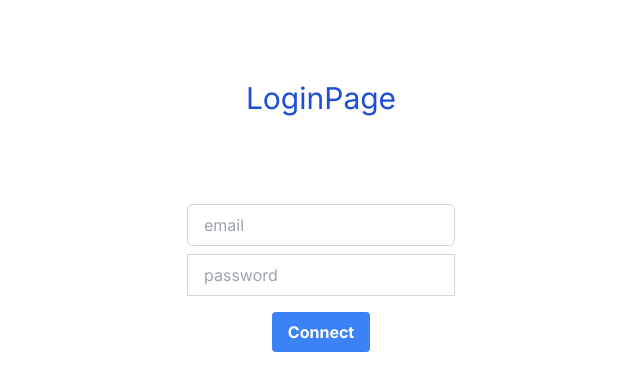
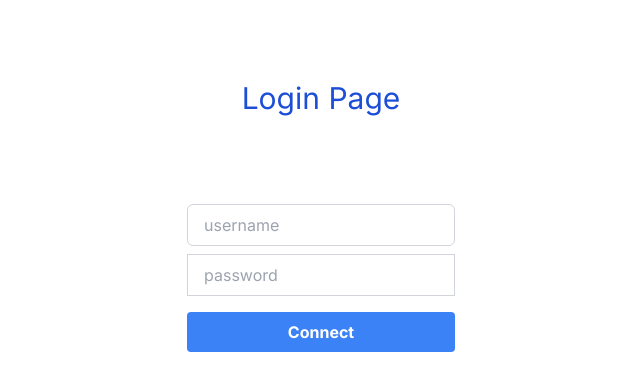
Before and after one commit to abderrahmaneosmani/weasydoo-nextjs, a Next.js app: page /auth/login in a window 1280 px wide. Shown: the top 390 px of the page, without its empty margins (319-959 px from the left). Built offline with nearby package versions, Linux system fonts and the light colour scheme.

Commit message:
handle login

```diff
--- a/src/app/api/auth/[...nextauth]/route.ts
+++ b/src/app/api/auth/[...nextauth]/route.ts
@@ -1,24 +1,22 @@
-import NextAuth from "next-auth"
+import NextAuth from "next-auth";
 
-import  CredentialsProvider from 'next-auth/providers/credentials'
+import CredentialsProvider from "next-auth/providers/credentials";
 
 const handler = NextAuth({
-    pages:{
-        signIn:'/auth/login'
+  pages: {
+    signIn: "/auth/login",
   },
   callbacks: {
-      async signIn({ user, account, profile, email, credentials }) {
-        return true
+    async signIn() {
+      return true;
     },
-      async redirect({ url, baseUrl }) {
-        return baseUrl
+    async redirect({ baseUrl }) {
+      return baseUrl;
     },
-      async session({ session, user, token }) {
-        return session
+    async session({ session }) {
+      return session;
     },
-      async jwt({ token, user, account, profile, isNewUser }) {
-        return token
-      }},
+  },
 
   providers: [
     CredentialsProvider({
@@ -26,36 +24,38 @@ const handler = NextAuth({
 
       credentials: {
         email: { label: "root", type: "text", placeholder: "" },
-              password: { label: "Password", type: "password" }
+        password: { label: "Password", type: "password" },
       },
-            async authorize(credentials:any, req) {
-              const {email,password }=credentials
+      async authorize(credentials: any, req) {
+        try {
+          const { username, password } = credentials;
 
-              const dataCredentials={
-
-                email,password
-              }
+          const dataCredentials: any = {
+            username,
+            password,
+          };
           const myHeaders = new Headers();
           myHeaders.append("Content-Type", "application/json");
 
-              const response = await fetch('https://fakestoreapi.com/auth/login', {
-                method: 'POST',
-                headers:myHeaders,
-                body: JSON.stringify(dataCredentials)
-              })
+          const response = await fetch("https://fakestoreapi.com/auth/login", {
+            method: "POST",
+            headers: myHeaders,
+            body: JSON.stringify(dataCredentials),
+          });
 
-              const data = await response.json()
+          const data = await response.json();
 
           if (data && response.ok) {
-                return data.user
+            return data?.token;
           } else {
-                return null
+            return null;
+          }
+        } catch (error) {
+          console.log("error", error);
+        }
+      },
+    }),
+  ],
+});
 
-              }
-            }
-          })
-    ]
-
-})
-
-export { handler as GET, handler as POST }
+export { handler as GET, handler as POST };
--- a/src/app/auth/login/page.tsx
+++ b/src/app/auth/login/page.tsx
@@ -1,19 +1,51 @@
-import React from 'react'
+"use client";
+
+import { signIn } from "next-auth/react";
+import { FormEvent } from "react";
 
 function LoginPage() {
+  async function handleSubmitLogin(event: FormEvent<HTMLFormElement>) {
+    event.preventDefault();
+
+    const formLogin = new FormData(event?.currentTarget);
+    const username = formLogin.get("username");
+    const password = formLogin.get("password");
+
+    signIn("credentials", {
+      username,
+      password,
+    }).then((res) => res);
+  }
+
   return (
-    <div className='flex items-center justify-center mt-20 flex-col'>
-        <p className='text text-3xl text-blue-700'>LoginPage</p>
+    <div className="flex items-center justify-center mt-20 flex-col">
+      <p className="text text-3xl text-blue-700">Login Page</p>
 
-         <div className='flex flex-col justify-start items-center mt-20 '>
-            <input type="text"  placeholder='email' className='border border-gray-300 rounded-md px-4 py-2  my-2 focus:outline-none focus:border-blue-500'/>
-            <input type="text" placeholder='password' className='border border-gray-300 round-md px-4 py-2  mb-2 focus:outline-none focus:border-blue-500' />
-            <button className= " mt-2 bg-blue-500 hover:bg-blue-700 text-white font-bold py-2 px-4 rounded"> Connect </button>
-
-
-         </div>
+      <div className="flex flex-col justify-start items-center mt-20 ">
+        <form onSubmit={handleSubmitLogin} className="flex flex-col">
+          <input
+            type="text"
+            name="username"
+            placeholder="username"
+            className="border border-gray-300 rounded-md px-4 py-2  my-2 focus:outline-none focus:border-blue-500"
+          />
+          <input
+            type="text"
+            name="password"
+            placeholder="password"
+            className="border border-gray-300 round-md px-4 py-2  mb-2 focus:outline-none focus:border-blue-500"
+          />
+          <button
+            type="submit"
+            className=" mt-2 bg-blue-500 hover:bg-blue-700 text-white font-bold py-2 px-4 rounded"
+          >
+            {" "}
+            Connect{" "}
+          </button>
+        </form>
+      </div>
     </div>
-  )
+  );
 }
 
-export default LoginPage
+export default LoginPage;
```
Lines whose indentation alone changed are shown as unchanged.
